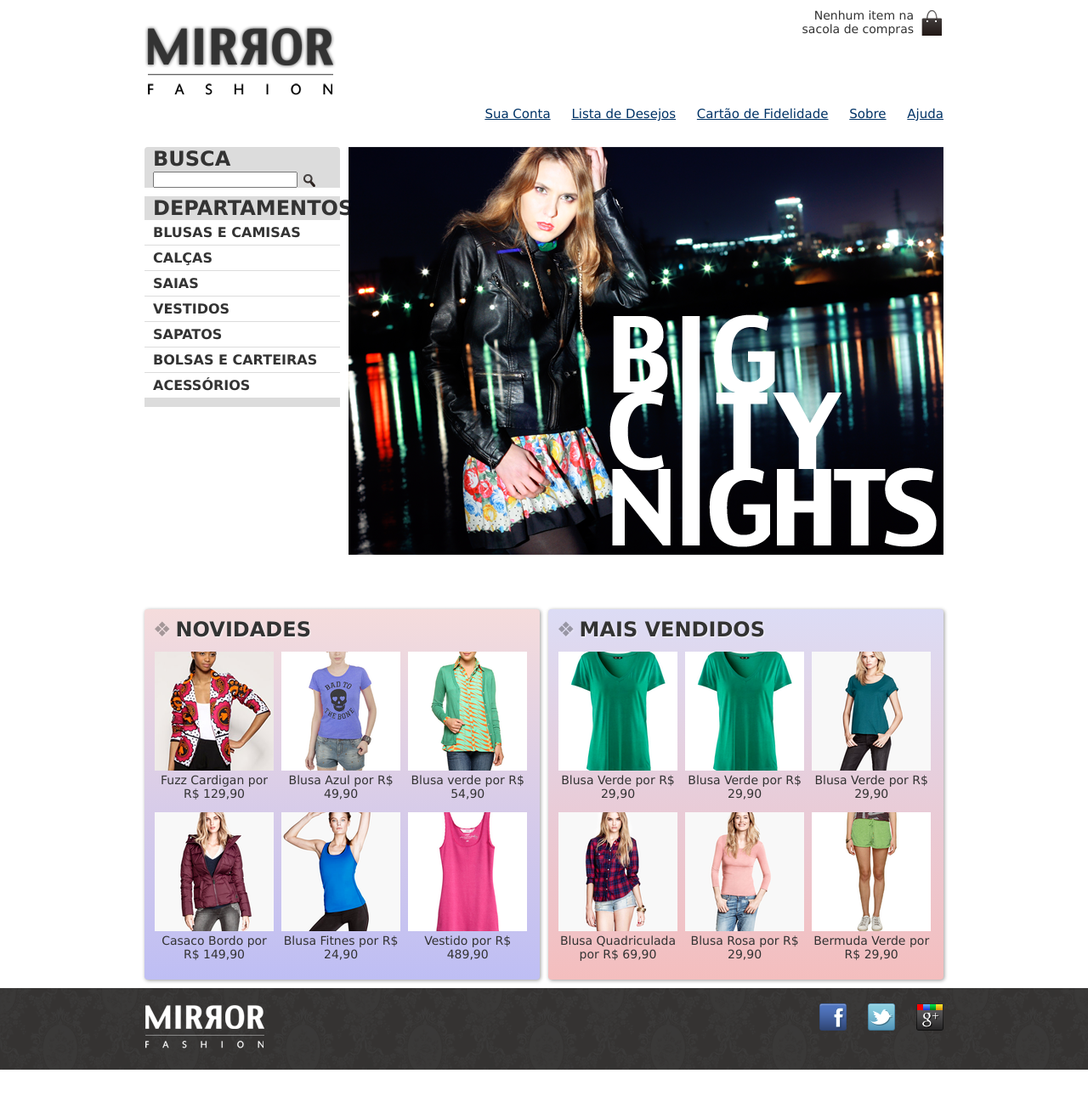
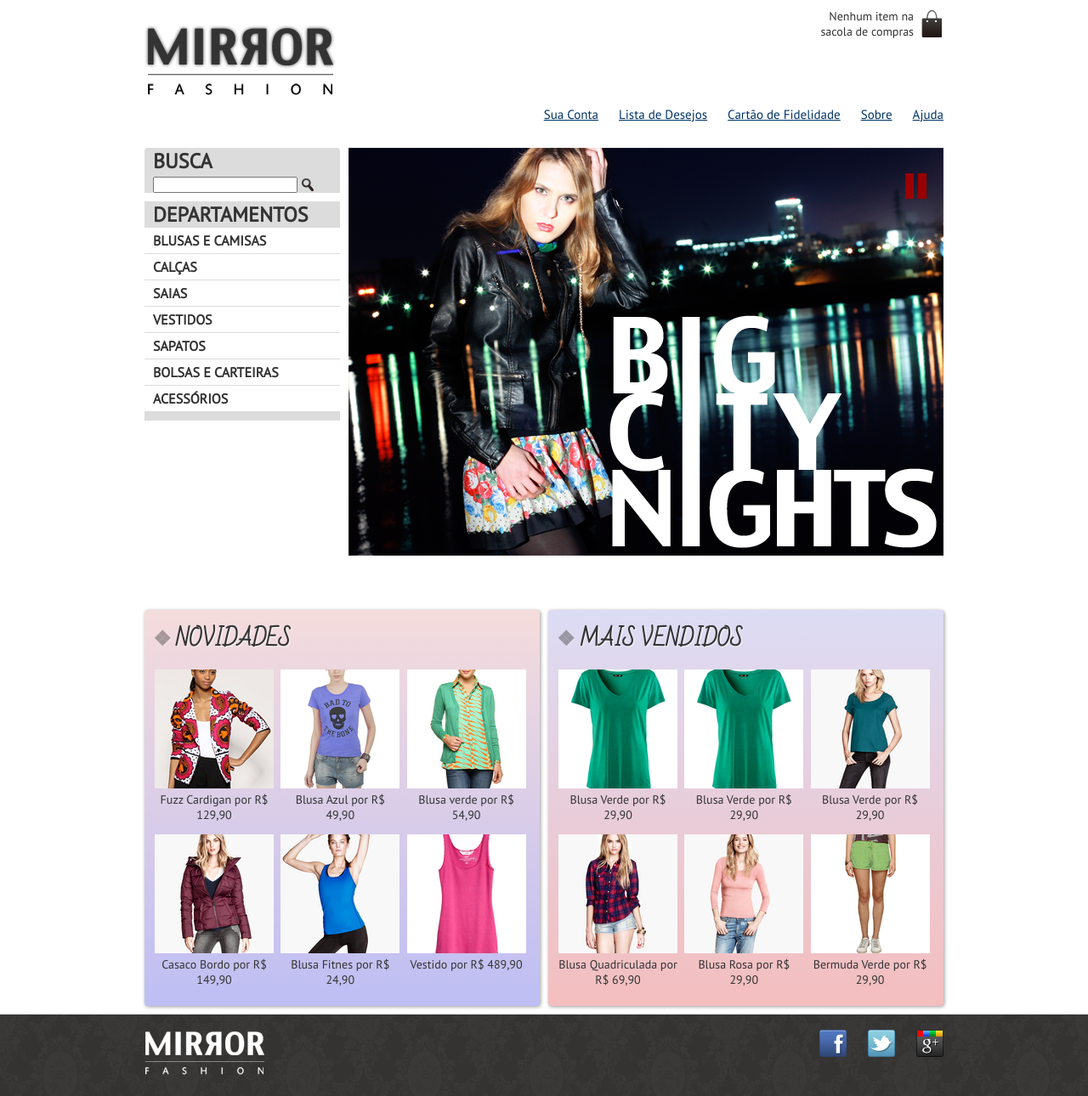
Before and after one commit to ariellucas25/curso-html-css-js, a PHP site: page / in a window 1280 px wide. Shown: the whole page at 85% size. Before the commit the page ends 1259 px from the top, so only its background shows below. Run offline with PHP 8.4, Linux system fonts and the light colour scheme.

Commit message:
Fim do livro, com scripts básicos em JavaScript

```diff
--- a/cabecalho.php
+++ b/cabecalho.php
@@ -12,6 +12,7 @@
     <link rel="stylesheet" href="css/mobile.css" media="(max-width: 939px)">
     <?php print @$css_produto; ?>
     <script src="main.js"></script>
+    <link href='http://fonts.googleapis.com/css?family=PT+Sans|Bad+Script' rel="Stylesheet">
 </head>
 <header class="container">
         <h1>
--- a/checkout.php
+++ b/checkout.php
@@ -6,6 +6,8 @@
     <title>Checkout Mirror Fashion</title>
     <meta name="viewport" content="width=device-width, initial-scale=1">
     <link rel="stylesheet" href="css/bootstrap-flatly.css">
+    <script src="js/jquery.js"></script>
+    <script src="js/inputmask-plugin.js"></script>
     <style>
             .navbar {
             margin: 0;
@@ -88,7 +90,7 @@
 
                         <div class="form-group">
                             <label for="cpf">CPF</label>
-                            <input type="text" class="form-control" id="cpf" name="cpf" placeholder="000.000.000-00" required>
+                            <input type="text" class="form-control" id="cpf" name="cpf" placeholder="000.000.000-00" data-mask="999.999.999-99"required>
                         </div>
 
                         <div class="checkbox">
@@ -101,7 +103,7 @@
                         <legend>Cartão de crédito</legend>
                         <div class="form-group">
                             <label for="numero-cartao">Número - CVV</label>
-                            <input type="text" class="form-control" id="numero-cartao" name="numero-cartao">
+                            <input type="text" class="form-control" id="numero-cartao" name="numero-cartao" data-mask="9999 9999 9999 9999 - 999">
                         </div>
                         <div class="form-group">
                             <label for="bandeira-cartao">Bandeira</label>
--- a/css/estilos.css
+++ b/css/estilos.css
@@ -54,7 +54,7 @@ header {
 }
 body {
     color: #333333;
-    font-family: "Lucida Sans Unicode", "Lucida Grande", sans-serif;
+    font-family: "PT Sans", sans-serif;
 }
 
 .busca {
@@ -148,6 +148,7 @@ body {
     text-transform: uppercase;
     margin-bottom: 10px;
     text-shadow: 1px 1px 2px rgba(255,255,255,0.8);
+    font-family: 'Bad Script', sans-serif;
 
 }
 
@@ -235,3 +236,27 @@ footer .container {
     transition: 0.7s;
     transform: scale(1.2);
 }
+
+.destaque {
+    position: relative;
+}
+
+.pause, .play {
+    display: block;
+    position: absolute;
+    right: 20px;
+    top: 50px;
+}
+
+.pause {
+    border-left: 10px solid #900;
+    border-right: 10px solid #900;
+    height: 30px;
+    width: 5px;
+}
+
+.play {
+    border-left: 25px solid #900;
+    border-bottom: 15px solid transparent;
+    border-top: 15px solid transparent;
+}
--- a/index.php
+++ b/index.php
@@ -29,7 +29,6 @@ include("cabecalho.php"); ?>
                     </li>
                     <li>
                         <a href="#">Calças</a>
-
                     </li>
                     <li>
                         <a href="#">Saias</a>
@@ -52,6 +51,8 @@ include("cabecalho.php"); ?>
         <!-- Fim menú departamentos -->
 
         <img src="img/destaque-home.png" alt="Promoção: Big City Night">
+        <a href="#" class="pause"></a>
+
 
     </div>
 
@@ -169,3 +170,28 @@ include("cabecalho.php"); ?>
 </body>
 
 </html>
+
+<script>
+    var banners = ["img/destaque-home.png", "img/destaque-home-2.png"];
+    var bannerAtual = 0;
+
+    function trocaBanner() {
+        bannerAtual = (bannerAtual + 1) % 2;
+        document.querySelector('.destaque img').src = banners[bannerAtual];
+    }
+
+    var timer = setInterval(trocaBanner, 4000);
+
+    var controle = document.querySelector('.pause');
+    controle.onclick = function () {
+        if (controle.className == 'pause')
+        {
+            clearInterval(timer);
+            controle.className = 'play';
+        } else {
+            timer = setInterval(trocaBanner, 4000);
+            controle.className = 'pause';
+        }
+        return false;
+    };
+</script>
--- a/sobre.php
+++ b/sobre.php
@@ -52,8 +52,10 @@
                 <li>Menor preço do varejo, garantido.</li>
                 <li>Se você achar uma loja mais barata, leva o produto de graça.</li>
             </ul>
-
-
+        </section>
+        <section>
+            <h2>Endereço</h2>
+            <iframe src="https://www.google.com/maps/embed?pb=!1m18!1m12!1m3!1d1057.8722781523604!2d-48.67639723783671!3d-26.895749500702667!2m3!1f0!2f0!3f0!3m2!1i1024!2i768!4f13.1!3m3!1m2!1s0x94d8cc592c64f92f%3A0xbc28be56f812029c!2sR.+Manoel+Zeferino+Teixeira+-+S%C3%A3o+Jo%C3%A3o%2C+Itaja%C3%AD+-+SC!5e0!3m2!1spt-BR!2sbr!4v1515031063581" width="850" height="300" frameborder="0" style="border:0" allowfullscreen></iframe>
         </section>
     </article>
     <?php include("rodape.php"); ?>
```
Also changed, not shown: produto.php (+24 -1 lines). Lines whose indentation alone changed are shown as unchanged.
